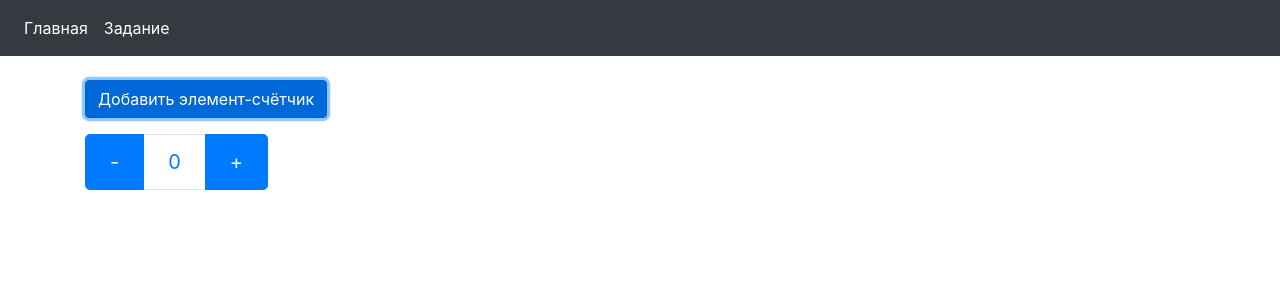
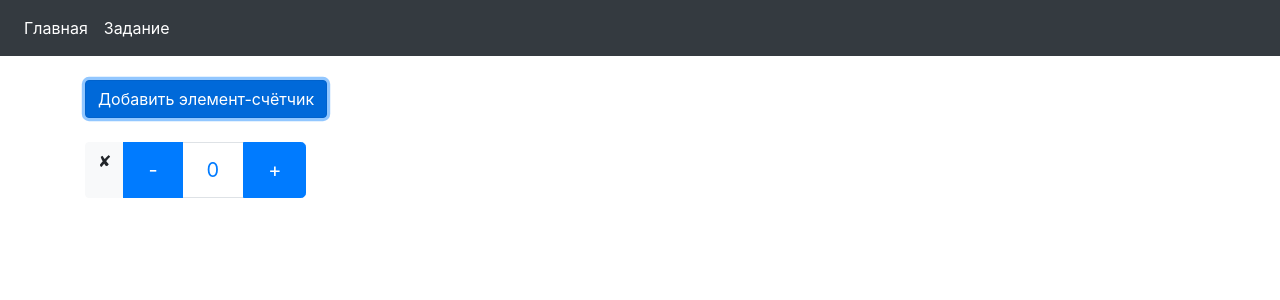
Before and after one commit to SergeySolod/TestCouner, a React (Create React App) app: page /counters in a window 1280 px wide. Both pictures are taken after a click on the button "Добавить элемент-счётчик". Shown: the top 300 px of the page. Built offline with nearby package versions, Linux system fonts and the light colour scheme.

Commit message:
Removal, simple special, id

```diff
--- a/src/pages/counters/buttonCounter.js
+++ b/src/pages/counters/buttonCounter.js
@@ -1,11 +1,21 @@
 import React, {useEffect} from 'react'
-import {connect} from 'react-redux'
-import {addCount} from "../../redux/reducers/couners-reducer";
 
 const ButtonCounter = (props) => {
+    const everyFourth = (length) => {
+        // residue - остаток от деления длины массива на 4
+        const residue = length % 4
+        if (residue === 0) {
+            return 'special'
+        }
+        if (residue != 0) {
+            return 'simple'
+        }
+
+    }
+
         return (
-        <div className='pb-3'>
-            <button onClick={() => props.addCount((new Date()).getTime(), 0)} className="btn btn-primary">Добавить элемент-счётчик</button>
+        <div className='pb-4'>
+            <button onClick={() => props.addCount(props.length + 1, 0, everyFourth(props.length + 1))} className="btn btn-primary">Добавить элемент-счётчик</button>
         </div>
     )
 }
--- a/src/pages/counters/counters.js
+++ b/src/pages/counters/counters.js
@@ -1,27 +1,35 @@
 import React from 'react'
 
 const Counters = (props) => {
-        if (!props.counters) {
-        return <div>Загрузка...</div>
-    }
+
     return (
         <div className="row">
-            {props.counters.map(counter => <div className='col-sm-3 col-lg-3 col-md-3 book-list'
+            {props.counters.map(counter => <div className='col-sm-3 col-lg-3 col-md-3 book-list pb-4'
                                                 key={counter.id}>
                 <ul className="pagination pagination-lg">
-                    <li className="page-item active"><a className="page-link" onClick={() => props.minusOne(counter.id)}>-</a></li>
-                    <li className="page-item"><a className="page-link" >{counter.number}</a></li>
-                    <li className="page-item active"><a className="page-link" onClick={() => props.plusOne(counter.id)}>+</a></li>
+                    <div onClick={() => props.removeCounter(counter.id)}
+                         className="btn btn-light">&#10008;</div>
+                    {counter.status === 'simple' &&
+                    <li className="page-item active"><a className="page-link"
+                                                        onClick={() => props.minusOne(counter.id)}>-</a></li>}
+                    {counter.status === 'simple' &&
+                    <li className="page-item"><a className="page-link">{counter.number}</a></li>}
+                    {counter.status === 'simple' && <li className="page-item active">
+                        <a className="page-link"
+                           onClick={() => props.plusOne(counter.id)}>+</a>
+                    </li>}
+
+                    {counter.status === 'special' &&
+                    <li className="page-item"><a className="page-link"></a></li>}
+
+
+
                 </ul>
+
             </div>)
             }
         </div>
     )
 }
 
-
-
-
-
-
 export default Counters;
--- a/src/pages/counters/countersPage.js
+++ b/src/pages/counters/countersPage.js
@@ -1,22 +1,24 @@
 import React from 'react'
 import ButtonCounter from './buttonCounter'
 import {connect} from 'react-redux'
-import {addCount, plusOne, minusOne} from "../../redux/reducers/couners-reducer";
+import {addCount, plusOne, minusOne, removeCounter} from "../../redux/reducers/couners-reducer";
 import Counters from "./counters";
+import {counterLenght} from "../../redux/selectors/counters-selector";
 
 const CountersPage = (props) => {
         return (
         <div>
-            <ButtonCounter addCount={props.addCount}/>
-            <Counters counters={props.counters} plusOne={props.plusOne} minusOne={props.minusOne}/>
+            <ButtonCounter addCount={props.addCount} length={props.length}/>
+            <Counters counters={props.counters} plusOne={props.plusOne} minusOne={props.minusOne} removeCounter={props.removeCounter}/>
         </div>
     )
 }
 
 const mapStateToProps = (state) => {
     return {
-        counters: state.counters
+        counters: state.counters,
+        length: counterLenght(state),
     }
 }
 
-export default connect(mapStateToProps, {addCount, plusOne, minusOne})(CountersPage);
+export default connect(mapStateToProps, {addCount, plusOne, minusOne, removeCounter})(CountersPage);
--- a/src/redux/reducers/couners-reducer.js
+++ b/src/redux/reducers/couners-reducer.js
@@ -1,18 +1,22 @@
 const ADD_COUNT = 'TestBlocks/blocks-reducer/ADD_COUNT';
+const REMOVE_COUNT = 'TestBlocks/blocks-reducer/REMOVE_COUNT';
 const PLUS_ONE = 'TestBlocks/blocks-reducer/PLUS_ONE';
 const MINUS_ONE = 'TestBlocks/blocks-reducer/MINUS_ONE';
 
 let initialState = [];
 
-const countersReducer = (state = initialState, {type, id, number}) => {
+const countersReducer = (state = initialState, {type, id, number, status}) => {
     switch (type) {
         case ADD_COUNT:
-            const count = {id, number}
+            const count = {id, number, status}
             return [...state, count]
+        case REMOVE_COUNT: {
+            return [...state].filter(count => count.id !== id);
+        }
         case PLUS_ONE: {
             return [...state].map(count => {
                 if (count.id === id) {
-                    return {...count, number: count.number+1}
+                    return {...count, number: count.number + 1}
                 }
                 return count;
             })
@@ -20,17 +24,19 @@ const countersReducer = (state = initialState, {type, id, number}) => {
         case MINUS_ONE: {
             return [...state].map(count => {
                 if (count.id === id) {
-                    return {...count, number: count.number-1}
+                    return {...count, number: count.number - 1}
                 }
                 return count;
             })
         }
+
         default:
             return state;
     }
 }
 
-export const addCount = (id, number) => ({type: ADD_COUNT, id, number});
+export const addCount = (id, number, status) => ({type: ADD_COUNT, id, number, status});
+export const removeCounter = (id) => ({type: REMOVE_COUNT, id});
 export const plusOne = (id) => ({type: PLUS_ONE, id});
 export const minusOne = (id) => ({type: MINUS_ONE, id});
 
--- /dev/null
+++ b/src/redux/selectors/counters-selector.js
@@ -0,0 +1,3 @@
+export const counterLenght = (state) => {
+    return state.counters.length
+}
```
